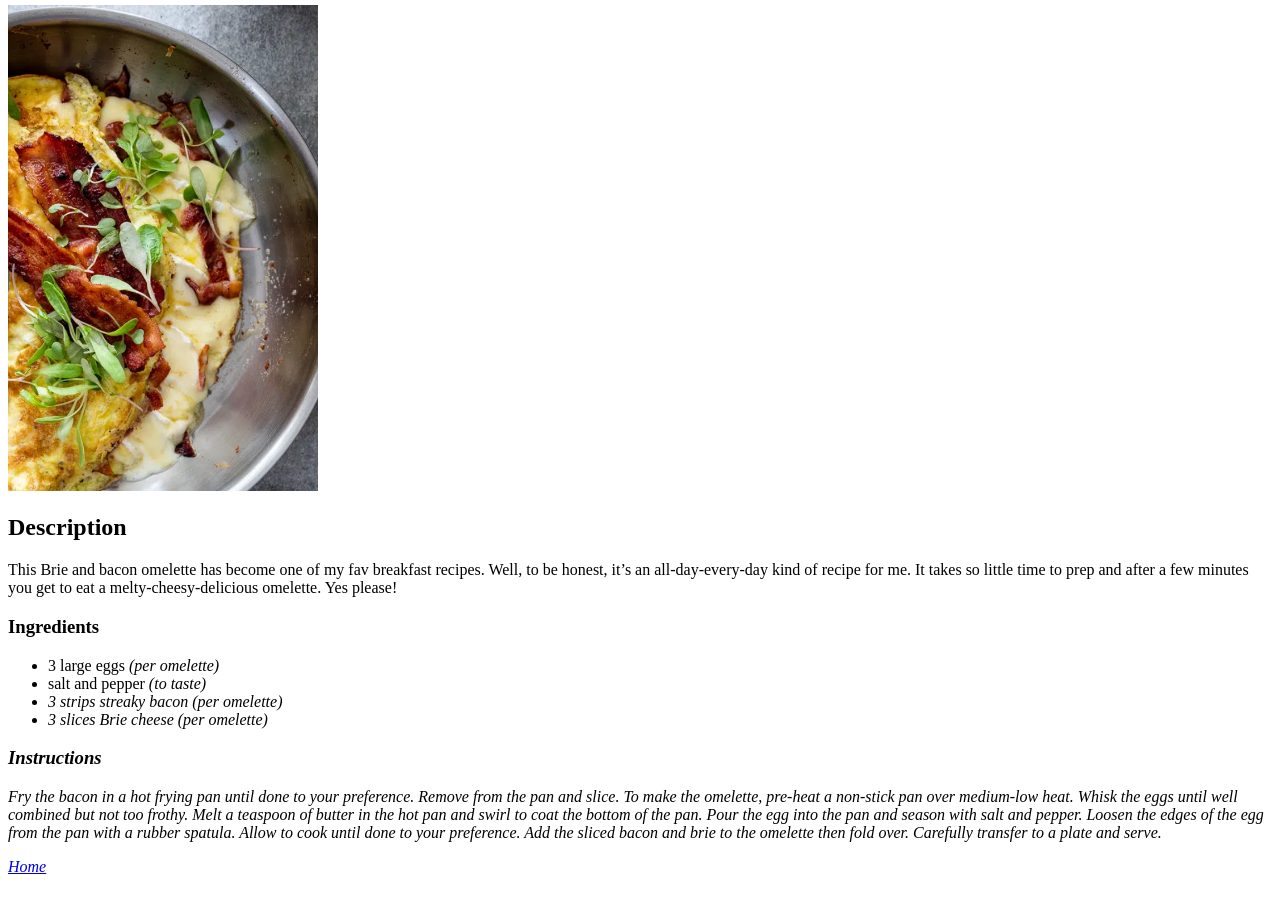
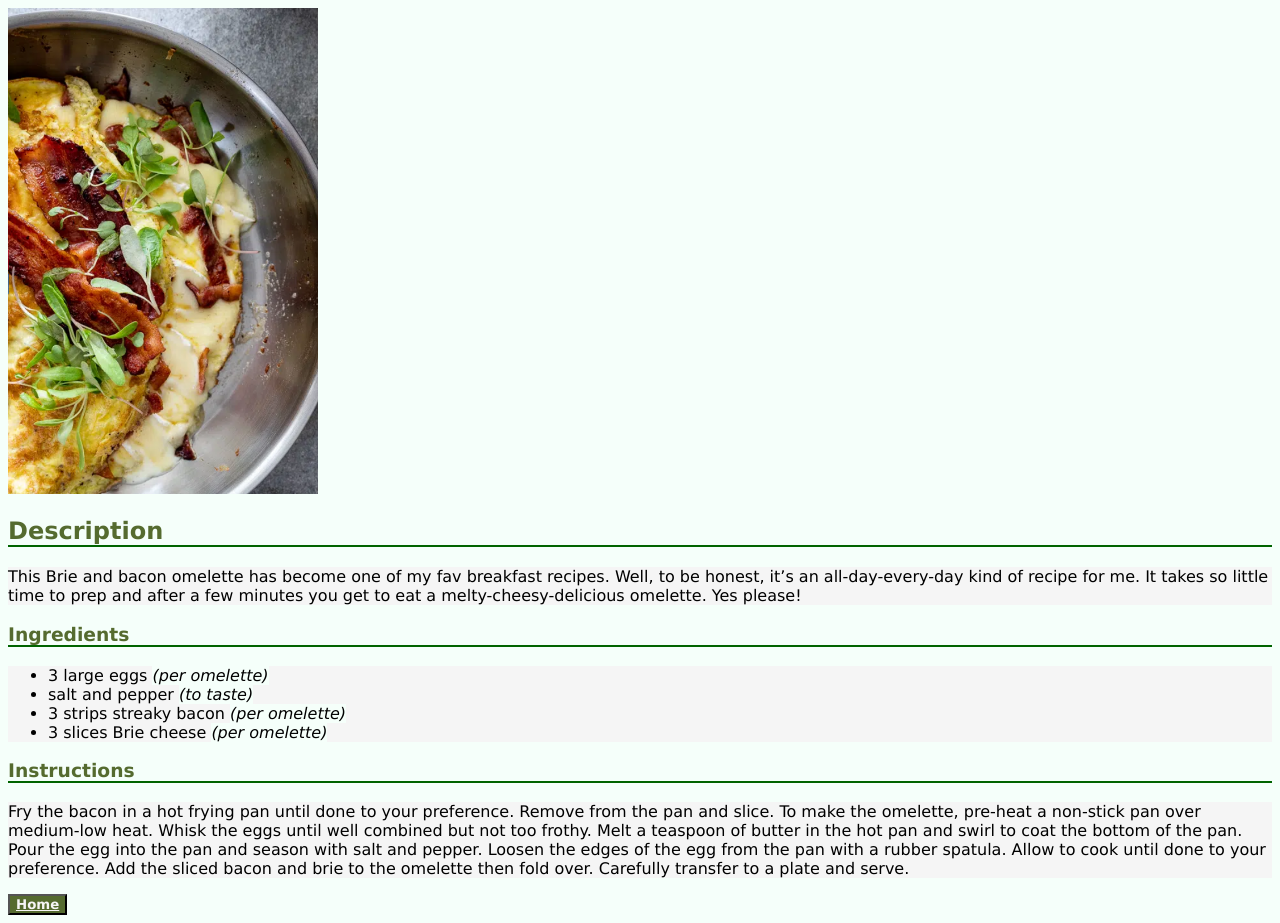
Before and after one commit to Fr0ggin/odin-recipes, a plain HTML site: page recipes/brie-and-bacon-omelette.html in a window 1280 px wide. Shown: the part 75-998 px from the top of the page. Before the commit the page ends 959 px from the top, so only its background shows below. Drawn offline with Linux system fonts and the light colour scheme.

Commit message:
adds style to index and recipe pages
changes include, color, background-color, divs homebutton

```diff
--- a/recipes/brie-and-bacon-omelette.html
+++ b/recipes/brie-and-bacon-omelette.html
@@ -4,21 +4,25 @@
     <meta charset="UTF-8">
     <meta name="viewport" content="width=device-width, initial-scale=1.0">
     <title>Brie and bacon omelette</title>
+    <link rel="stylesheet" href="../style.css">
+
+</head>
+<body>
     <!-- https://simply-delicious-food.com/brie-and-bacon-omelette/ -->
     <h1>Brie and bacon omelette</h1>
-    <img src="../images/brie-and-bacon-omelette.png" alt="brie-and-bacon-omelette in a silver bowl" width="310" length="310">
+    <img src="../images/brie-and-bacon-omelette.png" alt="brie-and-bacon-omelette in a silver bowl" width="310" length="auto">
     <h2>Description</h2>
     <p>This Brie and bacon omelette has become one of my fav breakfast recipes. Well, to be honest, it’s an all-day-every-day kind of recipe for me. It takes so little time to prep and after a few minutes you get to eat a melty-cheesy-delicious omelette. Yes please!</p>
-    <h3>Ingredients</h3>
-    <ul>
-        <li>3 large eggs <i>(per omelette)</i></li>
-        <li>salt and pepper <i>(to taste)</li>
-        <li>3 strips streaky bacon <i>(per omelette) </li>
-        <li>3 slices Brie cheese <i>(per omelette) </li>
-
-    </ul>
-
-    <h3>Instructions</h3>
+    <h3 class="ingredients">Ingredients</h3>
+    <div>
+        <ul>
+            <li>3 large eggs <i>(per omelette)</i></li>
+            <li>salt and pepper <i>(to taste)</i></li>
+            <li>3 strips streaky bacon <i>(per omelette)</i></li>
+            <li>3 slices Brie cheese <i>(per omelette)</i></li>
+        </ul>
+    </div>
+    <h3 class="instructions">Instructions</h3>
     <p>
 
         Fry the bacon in a hot frying pan until done to your preference. Remove from the pan and slice.
@@ -29,10 +33,7 @@
         Allow to cook until done to your preference. Add the sliced bacon and brie to the omelette then fold over.
         Carefully transfer to a plate and serve.
     </p>
-
-    <a href="../index.html">Home</a>
-</head>
-<body>
-
+    <button><a class="return" href="../index.html">Home</a>
+    </button>
 </body>
 </html>
--- /dev/null
+++ b/style.css
@@ -0,0 +1,29 @@
+*{
+    font-family: Verdana, Geneva, Tahoma, sans-serif;
+    background-color: mintcream;
+}
+
+h1,
+h2,
+h3,
+h4{
+    color:#556b2f;
+    font-weight: 700;
+    border-bottom: 2px solid darkgreen
+}
+div,
+ul,
+li{
+    background-color: whitesmoke;
+}
+
+p{
+    background-color: whitesmoke;
+}
+
+button,
+a.return{
+    background-color: #556b2f;
+    font-weight: 700;
+    color: whitesmoke;
+}
```
Also changed, not shown: index.html (+8 -8 lines), recipes/birria-ramen.html (+10 -9 lines), recipes/lasagna.html (+10 -8 lines).
